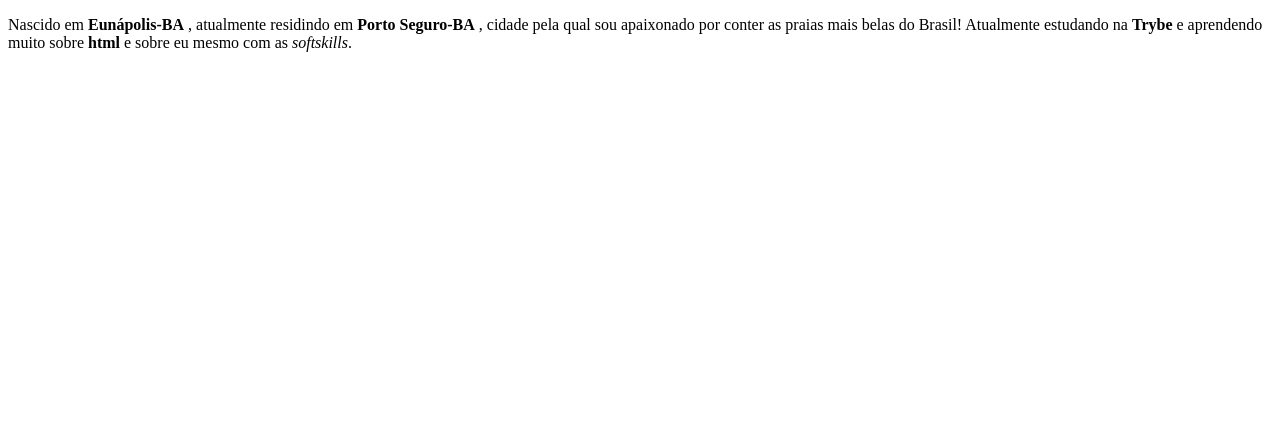
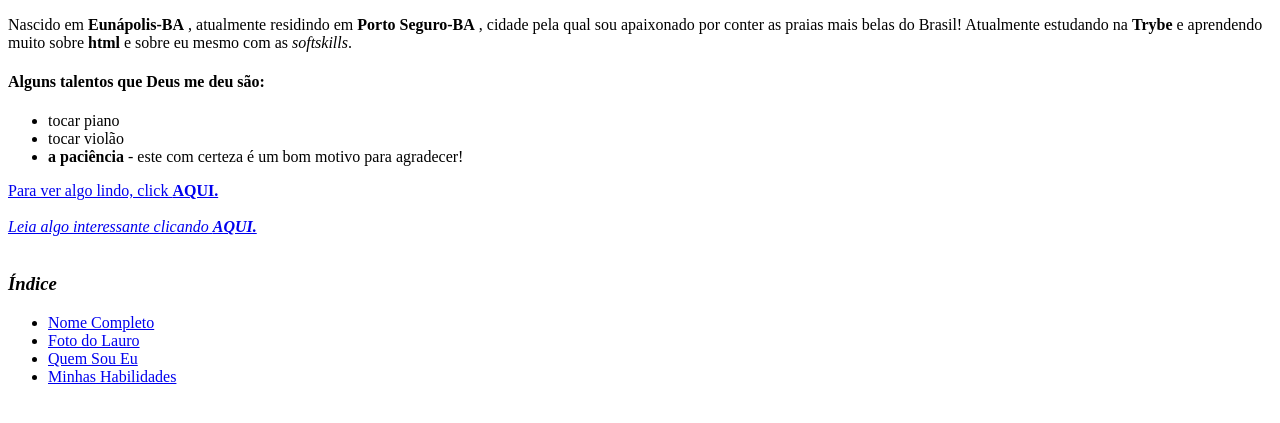
Before and after one commit to LauroPicasso/LauroPicasso.github.io, a plain HTML site: page index.html in a window 1280 px wide. Shown: the part 315-738 px from the top of the page. Drawn offline with Linux system fonts and the light colour scheme.

Commit message:
Adiciona Minhas Habilidades e o Indice - Requisitos 4 a 8

```diff
--- a/index.html
+++ b/index.html
@@ -9,16 +9,16 @@
 <body>
 
 <!-- Requisito 1 -->
-<h1>LAURO PICASSO LACERDA CARVALHO</h1>
+<h1 id="nomeCompleto">LAURO PICASSO LACERDA CARVALHO</h1>
 
 
 <!-- Requisito 2 -->
-<img src="./image/foto-atual.jpg" alt="Foto do Lauro" width="250px">
+<img id="minhaFoto" src="./image/foto-atual.jpg" alt="Foto do Lauro" width="250px">
 
 <h3>Este sou eu! Sejam Bem Vindos ao meu Portifólio!</h3>
 
 <!-- Requisito 3 -->
-<p>Nascido em
+<p id="quemSou">Nascido em
     <strong>Eunápolis-BA</strong>
     , atualmente residindo em
     <strong>Porto Seguro-BA</strong>
@@ -30,11 +30,38 @@
     e sobre eu mesmo com as <em>softskills</em>.
 </p>
 
+<!-- Requisito 4 -->
+<h4 id="habilidades">Alguns talentos que Deus me deu são:</h4>
+<ul>
+    <li>tocar piano</li>
+    <li>tocar violão</li>
+    <li><strong>a paciência</strong> - este com certeza é um bom motivo para agradecer!</li>
+
+</ul>
+
+<!-- Requisito 5 -->
+<a href="#minhaFoto">Para ver algo lindo, click <strong>AQUI.</strong></a>
+
+<br>
+<br>
+
+<!-- Requisito 6 e 7-->
+<a href="http://maninhalyne.blogspot.com/?m=1" target="_black"><em>Leia algo interessante clicando <strong>AQUI.</strong></em></a>
+
+<br>
+<br>
 
 
+<!-- Requisito 8 -->
 
+<h3><em>Índice</em></h3>
+<ul>
+    <li><a href="#nomeCompleto">Nome Completo</a></li>
+    <li><a href="#minhaFoto">Foto do Lauro</a></li>
+    <li><a href="#quemSou">Quem Sou Eu</a></li>
+    <li><a href="#habilidades">Minhas Habilidades</a></li>
 
-
+</ul>
 
 
 
```
